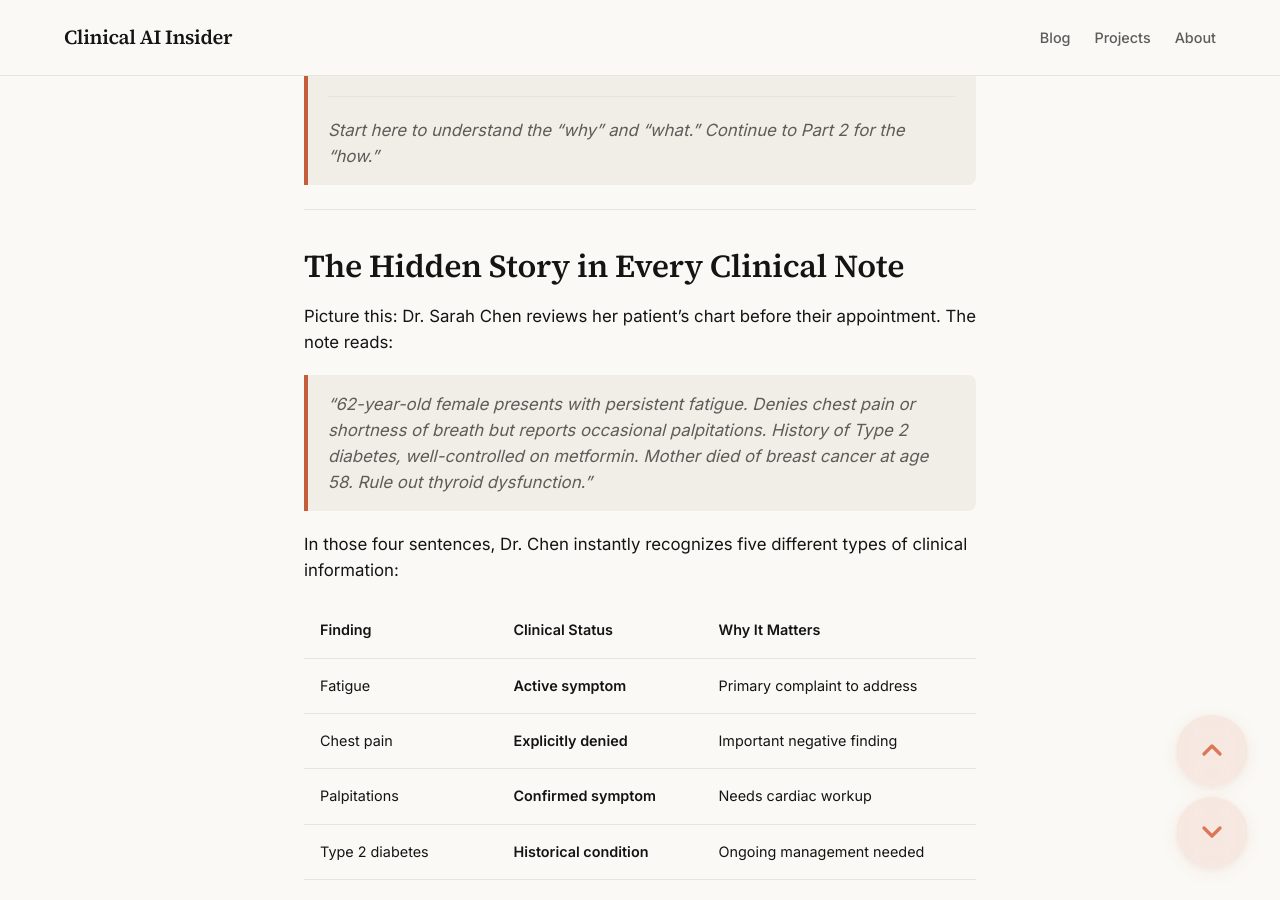
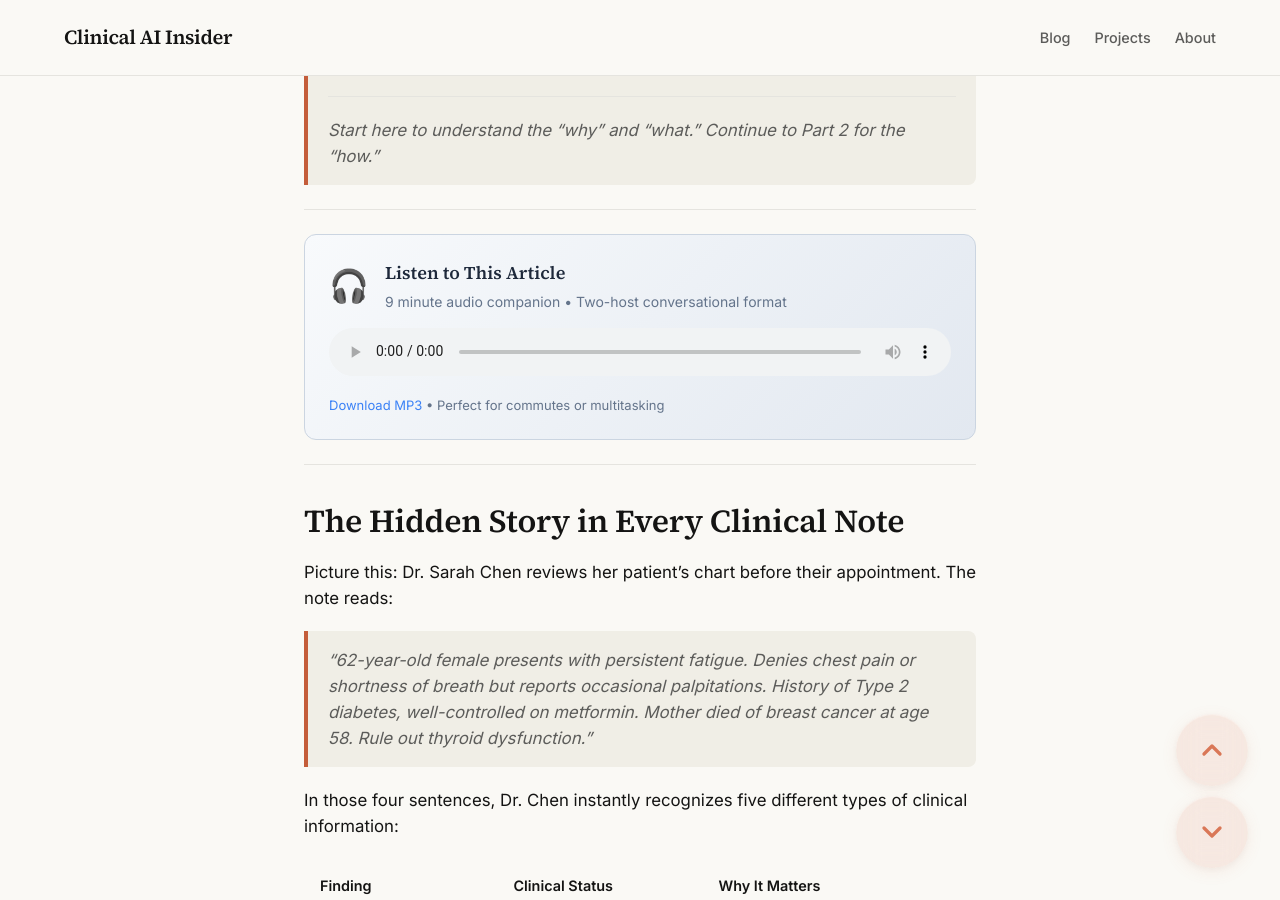
Before and after one commit to clinicalaiinsider/clinicalaiinsider.github.io, a Jekyll site: the page built from _posts/2026-01-04-medical-ner-clinical-insights.md, in a window 1280 px wide and 900 px high, scrolled down 764 px. Built offline with Jekyll 4.4.1, drawn with Linux system fonts in a browser that asks for light colours.

Commit message:
Add audio podcast to Medical NER Pipeline blog series
- Generate 9-minute audio podcast from script using edge-tts
- Add podcast player to both Part 1 and Part 2 articles
- Add podcast_url and podcast_duration frontmatter
- Styled audio player component with download link

```diff
--- a/_posts/2026-01-04-medical-ner-clinical-insights.md
+++ b/_posts/2026-01-04-medical-ner-clinical-insights.md
@@ -14,6 +14,8 @@ audience: [clinical-researchers, product-owners, delivery-managers, healthcare-i
 keywords: [clinical NLP, patient care, healthcare analytics, medical entity recognition, clinical documentation, care coordination, rare disease identification]
 series: medical-ner-pipeline
 part: 1
+podcast_url: /assets/audio/medical-ner-podcast.mp3
+podcast_duration: "9:06"
 ---
 
 # Part 1: Unlocking Hidden Insights in Clinical Notes
@@ -30,6 +32,25 @@ part: 1
 > | [Part 2: Technical Deep-Dive](/blog/building-production-ready-medical-ner-pipeline/) | Architecture, algorithms, code implementation | Developers, ML Engineers, Data Scientists |
 >
 > *Start here to understand the "why" and "what." Continue to Part 2 for the "how."*
+
+---
+
+<div class="podcast-player" style="background: linear-gradient(135deg, #f8fafc 0%, #e2e8f0 100%); border-radius: 12px; padding: 24px; margin: 24px 0; border: 1px solid #cbd5e1;">
+  <div style="display: flex; align-items: center; gap: 16px; margin-bottom: 16px;">
+    <span style="font-size: 32px;">🎧</span>
+    <div>
+      <h4 style="margin: 0; color: #1e293b; font-size: 18px;">Listen to This Article</h4>
+      <p style="margin: 4px 0 0 0; color: #64748b; font-size: 14px;">9 minute audio companion • Two-host conversational format</p>
+    </div>
+  </div>
+  <audio controls preload="metadata" style="width: 100%; height: 48px;">
+    <source src="/assets/audio/medical-ner-podcast.mp3" type="audio/mpeg">
+    Your browser does not support the audio element.
+  </audio>
+  <p style="margin: 12px 0 0 0; font-size: 13px; color: #64748b;">
+    <a href="/assets/audio/medical-ner-podcast.mp3" download style="color: #3b82f6; text-decoration: none;">Download MP3</a> • Perfect for commutes or multitasking
+  </p>
+</div>
 
 ---
 
```
Also changed, not shown: _posts/2026-01-04-building-production-ready-medical-ner-pipeline.md (+21 -0 lines), 1 other file.
